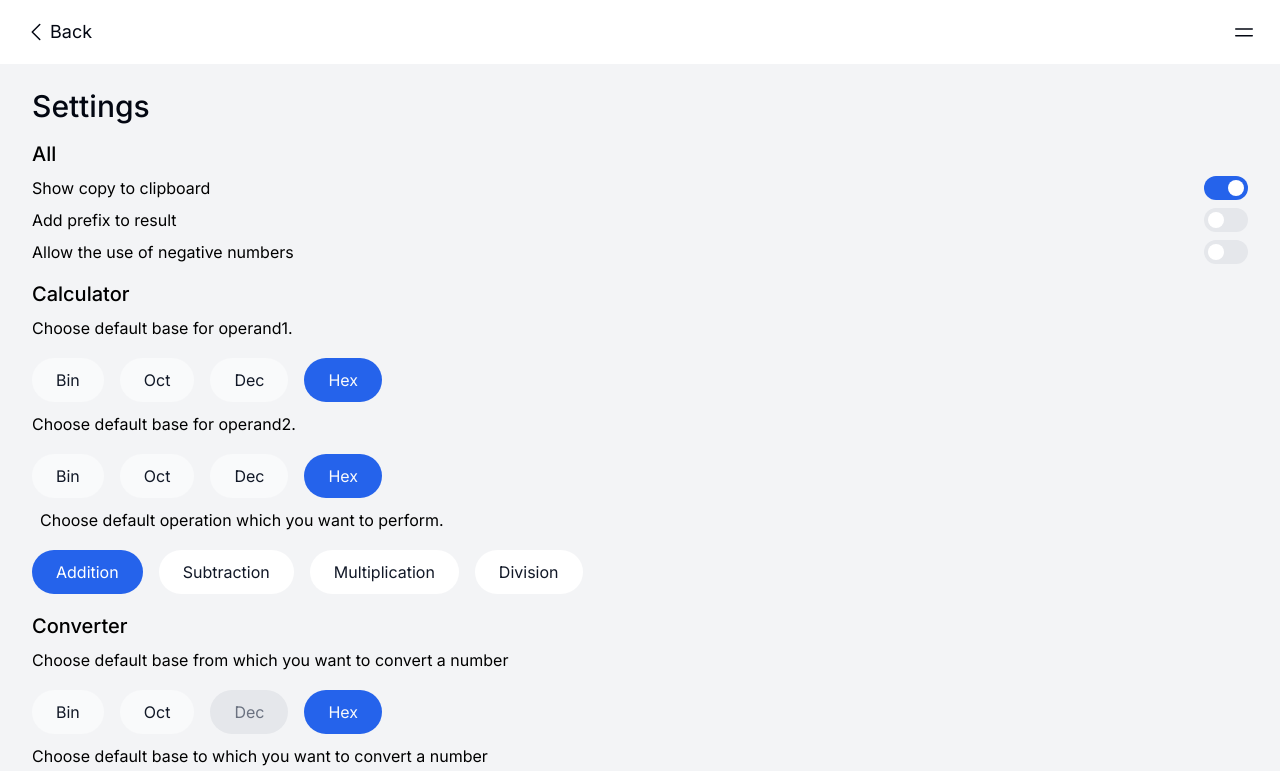
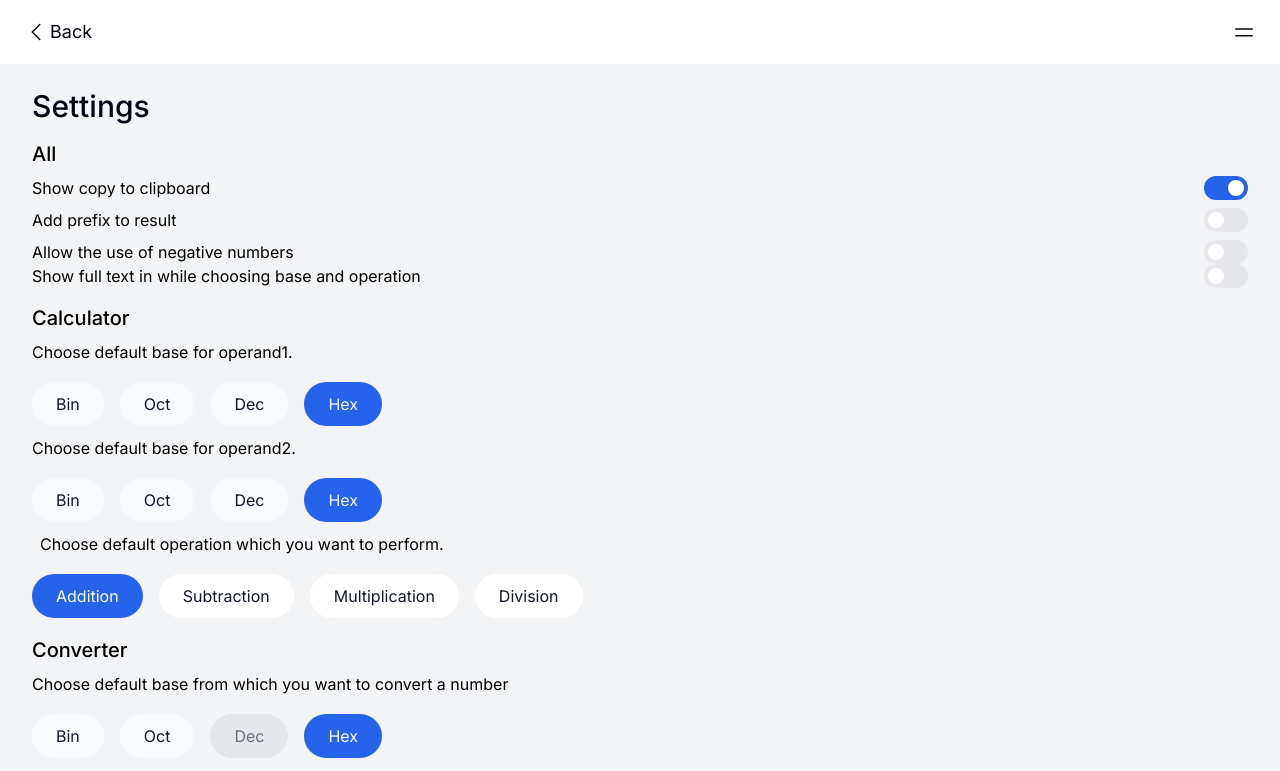
Before and after one commit to bhendi-boi/Hex-cal, a Next.js app: page /settings in a window 1280 px wide. Shown: the top 771 px of the page. Built offline with nearby package versions, Linux system fonts and the light colour scheme.

Commit message:
added showFullText

```diff
--- a/app/ChooseBase.tsx
+++ b/app/ChooseBase.tsx
@@ -4,9 +4,10 @@ import { motion } from "framer-motion";
 import { RadioGroup } from "@headlessui/react";
 import clsx from "clsx";
 import { Bases } from "@/types";
+import { useSettings } from "@/hooks/useSettings";
 
 type Props = {
-  settings?: boolean;
+  isSettings?: boolean;
   label: string;
   state: Bases;
   otherState?: Bases;
@@ -14,19 +15,21 @@ type Props = {
 };
 
 export default function ChooseBase({
-  settings = false,
+  isSettings = false,
   label,
   state,
   otherState,
   setState,
 }: Props) {
+  const [settings, updateSettings] = useSettings();
+
   return (
     <RadioGroup
-      className={clsx(!settings && "my-4", settings && "my-2")}
+      className={clsx(!isSettings && "my-4", isSettings && "my-2")}
       value={state}
       onChange={setState}
     >
-      <RadioGroup.Label className={clsx(!settings && "text-xl font-medium")}>
+      <RadioGroup.Label className={clsx(!isSettings && "text-xl font-medium")}>
         {label}
       </RadioGroup.Label>
       <div className="h-16 overflow-hidden">
@@ -34,28 +37,28 @@ export default function ChooseBase({
           <RadioGroup.Option disabled={otherState === "bin"} value="bin">
             {({ checked, disabled }) => (
               <StyledSpan checked={checked} disabled={disabled}>
-                Bin
+                {settings.showFullText ? "Binary" : "Bin"}
               </StyledSpan>
             )}
           </RadioGroup.Option>
           <RadioGroup.Option disabled={otherState === "oct"} value="oct">
             {({ checked, disabled }) => (
               <StyledSpan checked={checked} disabled={disabled}>
-                Oct
+                {settings.showFullText ? "Octal" : "Oct"}
               </StyledSpan>
             )}
           </RadioGroup.Option>
           <RadioGroup.Option disabled={otherState === "dec"} value="dec">
             {({ checked, disabled }) => (
               <StyledSpan checked={checked} disabled={disabled}>
-                Dec
+                {settings.showFullText ? "Decimal" : "Dec"}
               </StyledSpan>
             )}
           </RadioGroup.Option>
           <RadioGroup.Option disabled={otherState === "hex"} value="hex">
             {({ checked, disabled }) => (
               <StyledSpan checked={checked} disabled={disabled}>
-                Hex
+                {settings.showFullText ? "Hexadecimal" : "Hex"}
               </StyledSpan>
             )}
           </RadioGroup.Option>
--- a/app/settings/Form.tsx
+++ b/app/settings/Form.tsx
@@ -29,6 +29,7 @@ const Form = () => {
   const [allowNegativeNumbers, setAllowNegativeNumbers] = useState(
     settings.allowNegativeNumbers
   );
+  const [showFullText, setShowFullText] = useState(settings.showFullText);
   const [addPrefixToResult, setAddPrefixToResult] = useState(
     settings.addPrefixToResult
   );
@@ -40,6 +41,7 @@ const Form = () => {
       defaultOperand1Base,
       defaultOperand2Base,
       defaultOperation,
+      showFullText,
       defaultFromBase: defaultFrom,
       defaultToBase: defaultTo,
       showCopyToClipboard,
@@ -78,17 +80,25 @@ const Form = () => {
               setEnabled={setAllowNegativeNumbers}
             />
           </div>
+          <div className="flex items-center justify-between gap-1">
+            <p>Show full text in while choosing base and operation</p>
+            <Switch
+              srText="Show full text in while choosing base and operation"
+              enabled={showFullText}
+              setEnabled={setShowFullText}
+            />
+          </div>
         </fieldset>
         <div className="px-2">
           <StyledLegend>Calculator</StyledLegend>
           <ChooseBase
-            settings
+            isSettings
             label="Choose default base for operand1."
             state={defaultOperand1Base}
             setState={setDefaultOperand1Base}
           />
           <ChooseBase
-            settings
+            isSettings
             label="Choose default base for operand2."
             state={defaultOperand2Base}
             setState={setDefaultOperand2Base}
@@ -102,14 +112,14 @@ const Form = () => {
         <div className="px-2">
           <StyledLegend>Converter</StyledLegend>
           <ChooseBase
-            settings
+            isSettings
             label="Choose default base from which you want to convert a number"
             state={defaultFrom}
             otherState={defaultTo}
             setState={setDefaultFrom}
           />
           <ChooseBase
-            settings
+            isSettings
             label="Choose default base to which you want to convert a number"
             state={defaultTo}
             otherState={defaultFrom}
--- a/hooks/useSettings.ts
+++ b/hooks/useSettings.ts
@@ -7,6 +7,7 @@ const DEFAULT_SETTINGS: UserSettings = {
   defaultToBase: "dec",
   showCopyToClipboard: true,
   allowNegativeNumbers: false,
+  showFullText: false,
   addPrefixToResult: false,
   defaultOperand1Base: "hex",
   defaultOperand2Base: "hex",
--- a/types.d.ts
+++ b/types.d.ts
@@ -17,6 +17,7 @@ export type UserSettings = {
   // all
   showCopyToClipboard: boolean;
   addPrefixToResult: boolean;
+  showFullText: boolean;
   // ? experimental
   allowNegativeNumbers: boolean;
 
```
